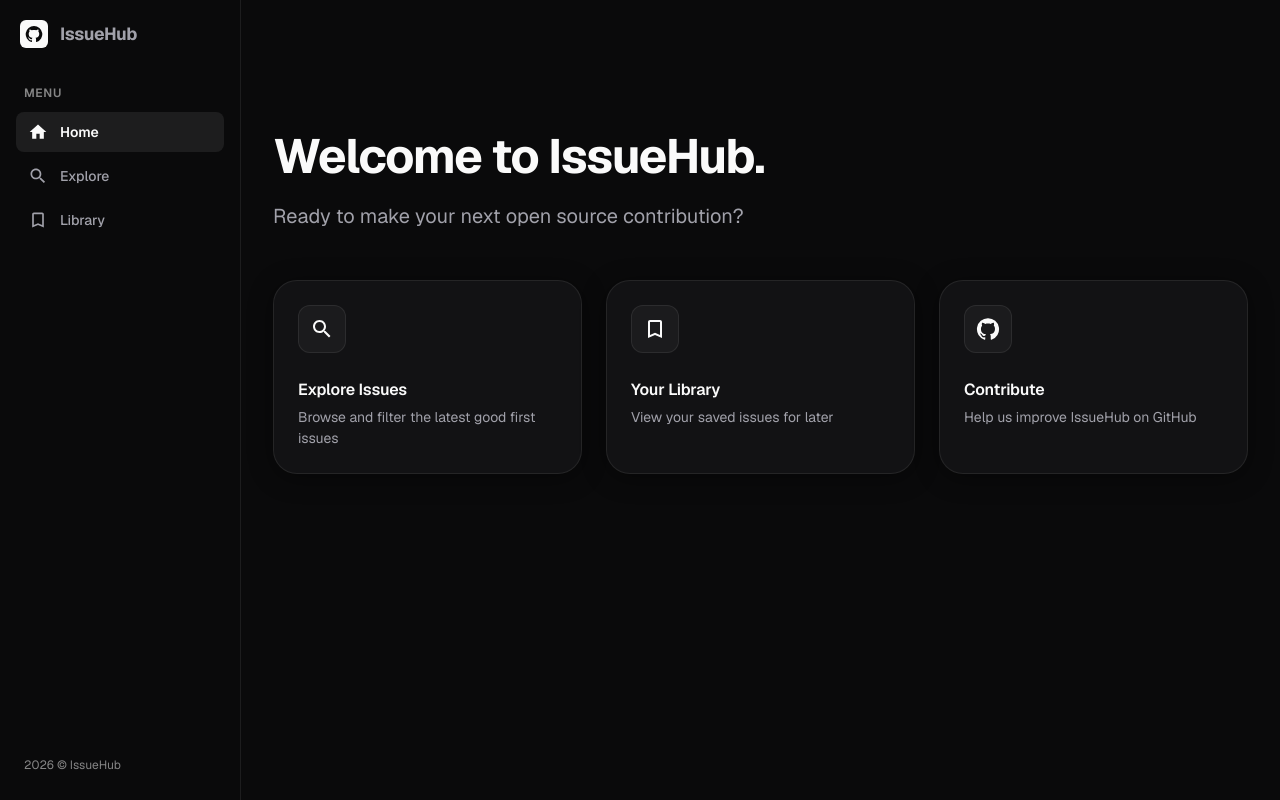
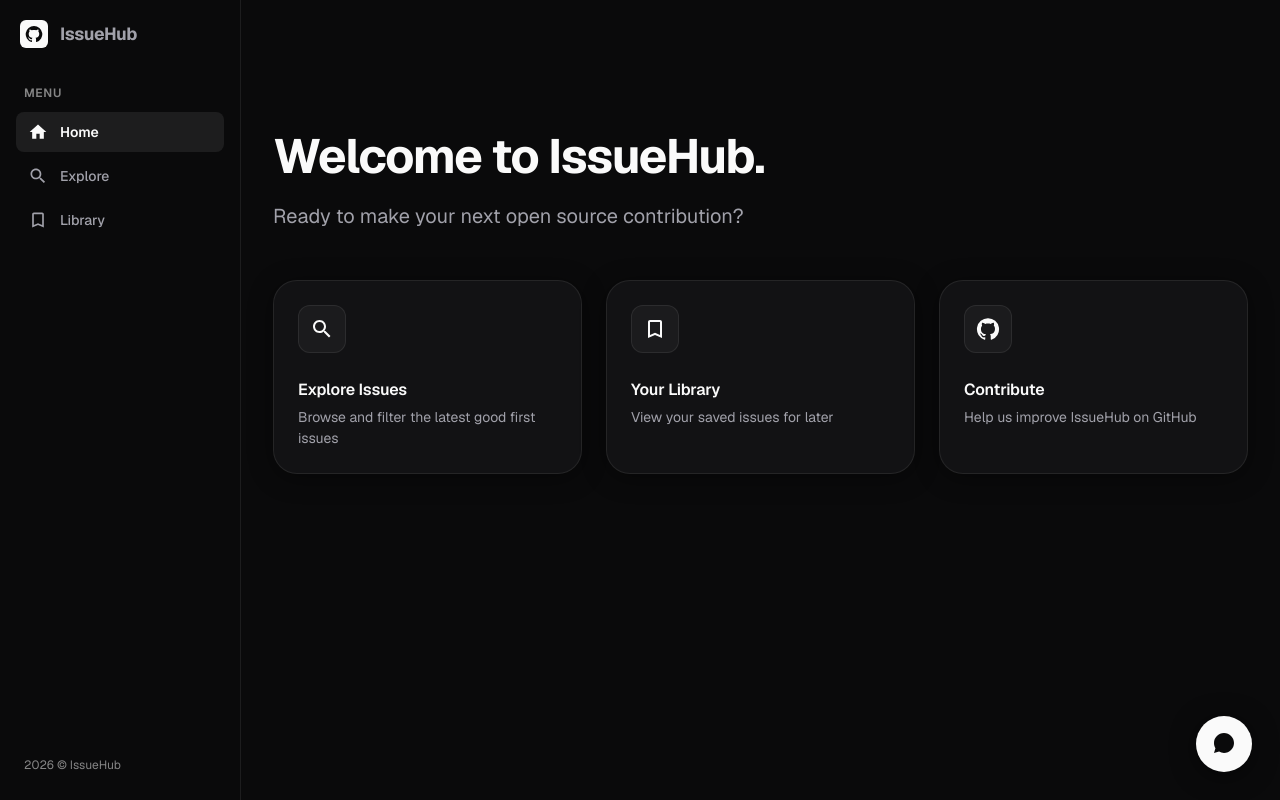
Before and after one commit to kanywst/IssueHub, a Next.js app: page / in a window 1280 px wide. Built offline with nearby package versions, Linux system fonts and the light colour scheme; what @mui/material-nextjs would draw is missing.

Commit message:
Update layout.tsx

```diff
--- a/src/app/layout.tsx
+++ b/src/app/layout.tsx
@@ -3,6 +3,7 @@
 import './globals.css';
 import MuiProvider from '@/components/layout/MuiProvider';
 import QueryProvider from '@/components/layout/QueryProvider';
+import Chatbot from '@/components/Chatbot/Chatbot';
 
 const geistSans = Geist({
   variable: '--font-geist-sans',
@@ -31,6 +32,7 @@
         <MuiProvider>
           <QueryProvider>{children}</QueryProvider>
         </MuiProvider>
+        <Chatbot />
       </body>
     </html>
   );
```
